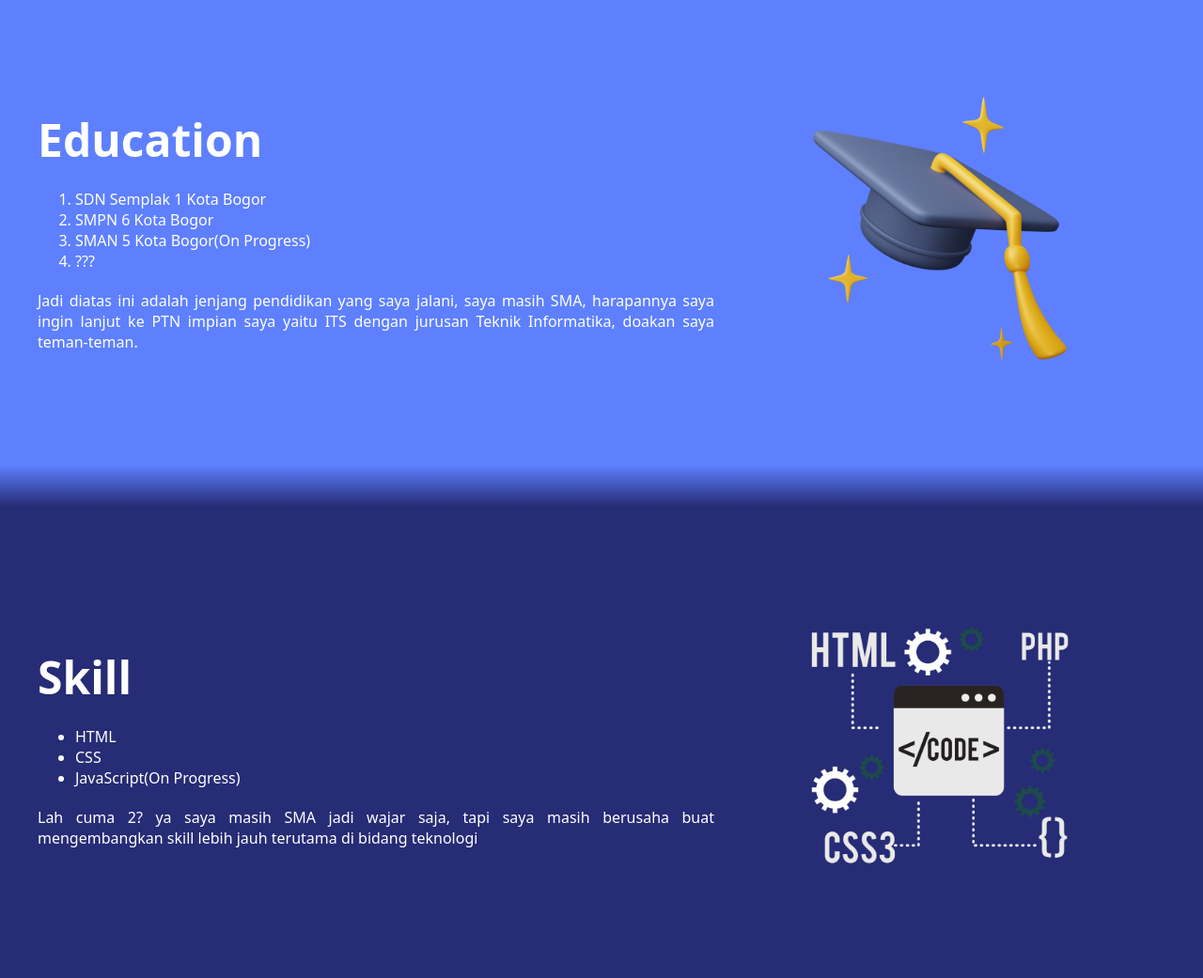
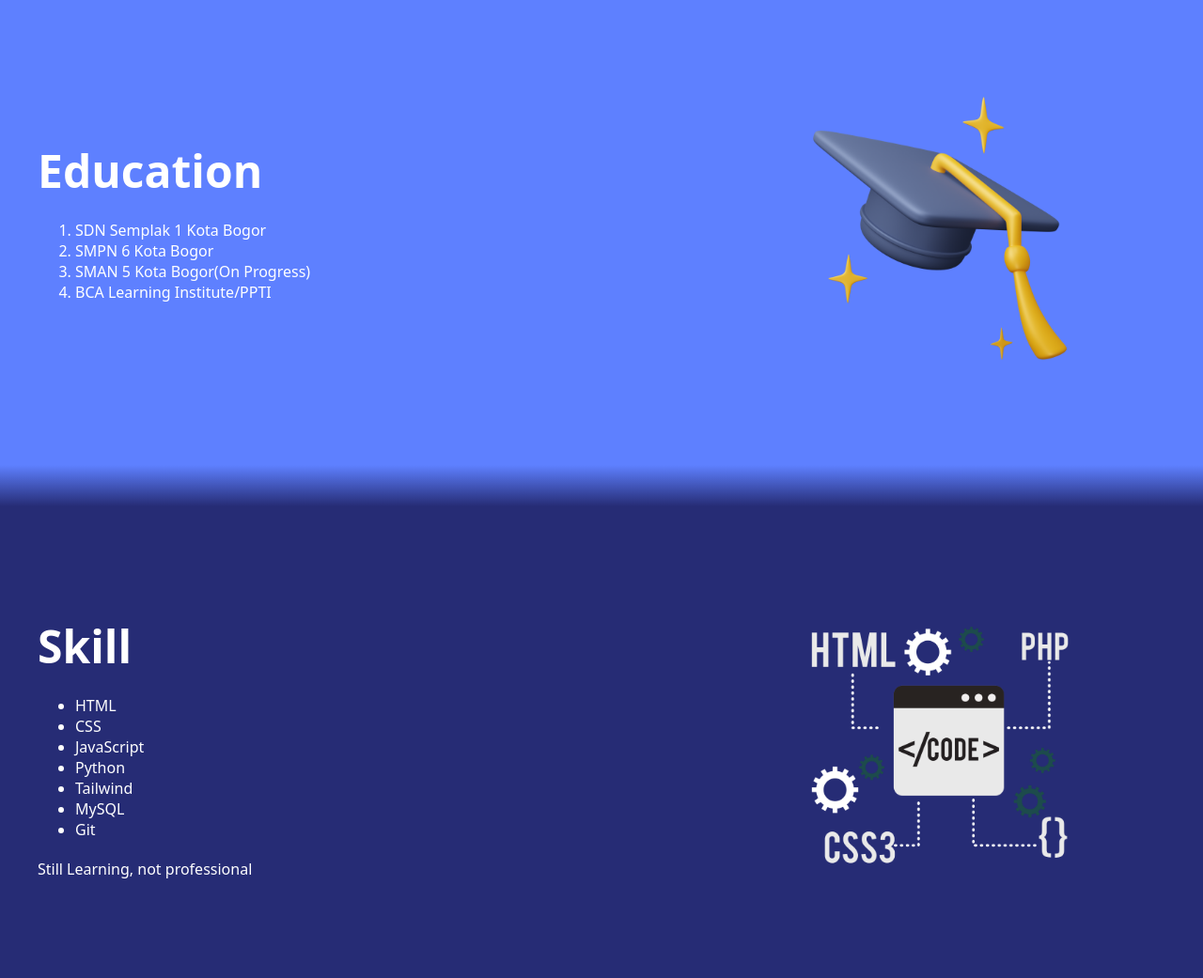
Before and after one commit to Im-Ryn/haloo, a plain HTML site: page index.html in a window 1280 px wide. Shown: the part 1238-2279 px from the top of the page at 94% size. Drawn offline with Linux system fonts and the light colour scheme.

Commit message:
menambahkan profil pendidikan dan menambahkan Skill

```diff
--- a/index.html
+++ b/index.html
@@ -65,9 +65,8 @@
                     <li>SDN Semplak 1 Kota Bogor</li>
                     <li>SMPN 6 Kota Bogor</li>
                     <li>SMAN 5 Kota Bogor(On Progress)</li>
-                    <li>???</li>
+                    <li>BCA Learning Institute/PPTI</li>
                 </ol>
-                <p>Jadi diatas ini adalah jenjang pendidikan yang saya jalani, saya masih SMA, harapannya saya ingin lanjut ke PTN impian saya yaitu ITS dengan jurusan Teknik Informatika, doakan saya teman-teman.</p>
             </div>
             <div class="education-img">
                 <img src="assets/img/Toga.png" alt="Toga" width="280px">
@@ -84,9 +83,13 @@
                 <ul>
                     <li>HTML</li>
                     <li>CSS</li>
-                    <li>JavaScript(On Progress)</li>
+                    <li>JavaScript</li>
+                    <li>Python</li>
+                    <li>Tailwind</li>
+                    <li>MySQL</li>
+                    <li>Git</li>
                 </ul>
-                <p>Lah cuma 2? ya saya masih SMA jadi wajar saja, tapi saya masih berusaha buat mengembangkan skill lebih jauh terutama di bidang teknologi</p>
+                <p>Still Learning, not professional</p>
             </div>
             <div class="skill-img">
                 <img src="assets/img/Coding.png" alt="Coding" width="280px">
```
